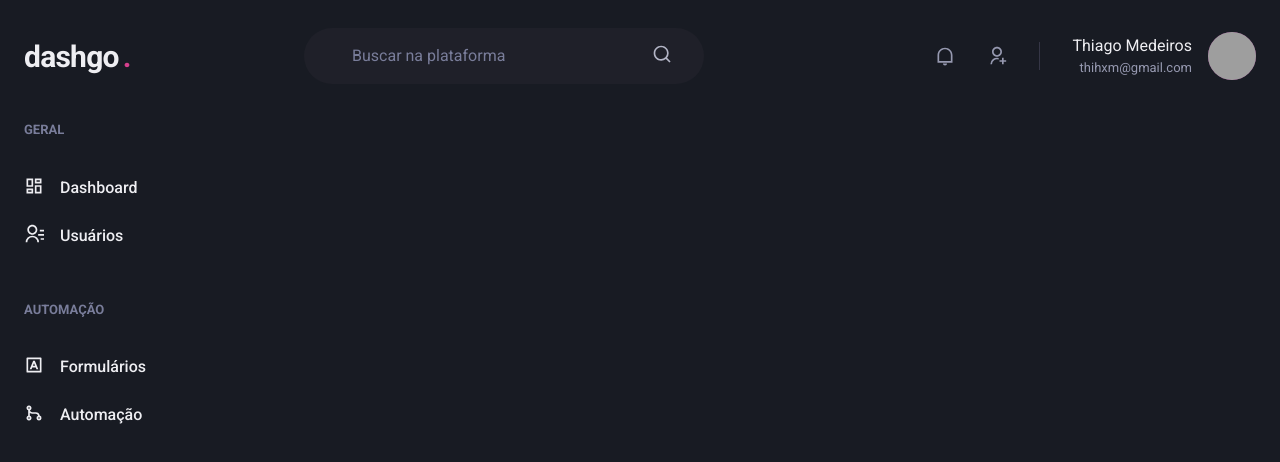
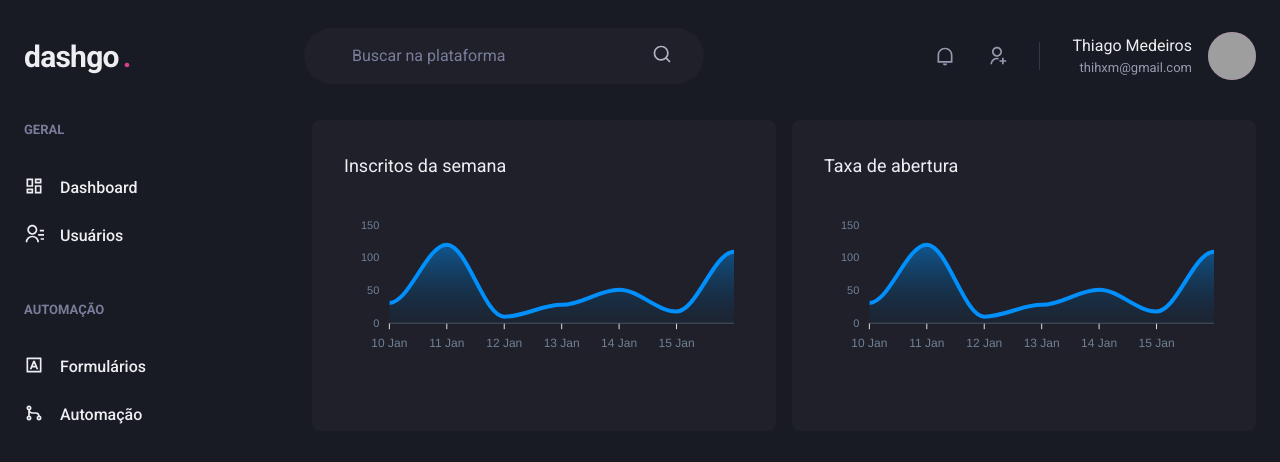
Before and after one commit to thihxm/Nextjs-Dashboard, a Next.js app: page /dashboard in a window 1280 px wide. Shown: the top 462 px of the page. Built offline with nearby package versions, Linux system fonts and the light colour scheme; grey boxes are pictures that could not be loaded.

Commit message:
Dashboard content

```diff
--- a/package.json
+++ b/package.json
@@ -11,9 +11,11 @@
     "@chakra-ui/react": "^1.7.4",
     "@emotion/react": "^11",
     "@emotion/styled": "^11",
+    "apexcharts": "^3.33.0",
     "framer-motion": "^5",
     "next": "12.0.8",
     "react": "17.0.2",
+    "react-apexcharts": "^1.3.9",
     "react-dom": "17.0.2",
     "react-icons": "^4.3.1"
   },
--- a/src/pages/dashboard.tsx
+++ b/src/pages/dashboard.tsx
@@ -1,7 +1,64 @@
-import { Flex } from '@chakra-ui/react'
+import type { ApexOptions } from 'apexcharts'
+import dynamic from 'next/dynamic'
+
+import { Box, Flex, SimpleGrid, Text, theme } from '@chakra-ui/react'
 
 import { Header } from '../components/Header'
 import { Sidebar } from '../components/Sidebar'
+
+const Chart = dynamic(() => import('react-apexcharts'), { ssr: false })
+
+const options: ApexOptions = {
+  chart: {
+    toolbar: {
+      show: false,
+    },
+    zoom: {
+      enabled: false,
+    },
+    foreColor: theme.colors.gray[500],
+  },
+  grid: {
+    show: false,
+  },
+  dataLabels: {
+    enabled: false,
+  },
+  tooltip: {
+    enabled: false,
+  },
+  xaxis: {
+    type: 'datetime',
+    axisBorder: {
+      color: theme.colors.gray[600],
+    },
+    categories: [
+      '2022-01-10T00:00:00.000.Z',
+      '2022-01-11T00:00:00.000.Z',
+      '2022-01-12T00:00:00.000.Z',
+      '2022-01-13T00:00:00.000.Z',
+      '2022-01-14T00:00:00.000.Z',
+      '2022-01-15T00:00:00.000.Z',
+      '2022-01-16T00:00:00.000.Z',
+    ],
+  },
+  fill: {
+    opacity: 0.3,
+    type: 'gradient',
+    gradient: {
+      shade: 'dark',
+      opacityFrom: 0.7,
+      opacityTo: 0.3,
+    },
+  },
+}
+
+const series = [
+  {
+    name: 'series1',
+    data: [31, 120, 10, 28, 51, 18, 109],
+  },
+]
 
 export default function Dashboard() {
   return (
@@ -10,6 +67,24 @@
 
       <Flex w="100%" my="6" maxW={1480} mx="auto" px="6">
         <Sidebar />
+
+        <SimpleGrid flex="1" gap="4" minChildWidth="320px" align="flex-start">
+          <Box p="8" bg="gray.800" borderRadius={8} pb="4">
+            <Text fontSize="lg" mb="4">
+              Inscritos da semana
+            </Text>
+
+            <Chart options={options} series={series} type="area" height={160} />
+          </Box>
+
+          <Box p="8" bg="gray.800" borderRadius={8}>
+            <Text fontSize="lg" mb="4">
+              Taxa de abertura
+            </Text>
+
+            <Chart options={options} series={series} type="area" height={160} />
+          </Box>
+        </SimpleGrid>
       </Flex>
     </Flex>
   )
```
Also changed, not shown: 1 other file (tests, documents, lock files or other folders).
